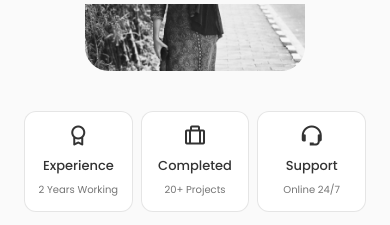
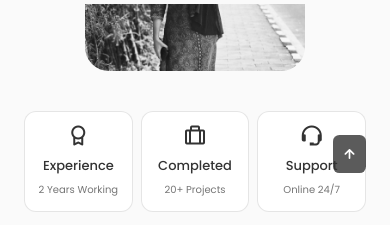
Before and after one commit to FidhaLatheef/Fidha-Portfolio, a React (Create React App) app: page / in a window 390 px wide. Shown: the part 840-1065 px from the top of the page. Built offline with nearby package versions, Linux system fonts and the light colour scheme.

Commit message:
scroll button added and header section design updated

```diff
--- a/src/App.js
+++ b/src/App.js
@@ -11,6 +11,7 @@
 import Testimonials from './components/Testimonials/Testimonials';
 import Contact from './components/Contact/Contact';
 import Footer from './components/Footer/Footer';
+import ScrollUp from './components/ScrollUp/ScrollUp';
 
 const App = () => {
 
@@ -31,8 +32,10 @@
         <Qualification />
         <Testimonials />
         <Contact />
-        <Footer />
       </main>
+
+      <Footer />
+      <ScrollUp />
     </>
   )
 }
--- a/src/components/Contact/Contact.jsx
+++ b/src/components/Contact/Contact.jsx
@@ -71,12 +71,12 @@
                                 data: '8714234014',
                                 link: 'https://wa.me/+918714234014?text=Hello%20Fidha,%20I%20would%20like%20to%20get%20in%20touch%20with%20you.',
                             },
-                            {
-                                icon: 'bx bxl-instagram',
-                                title: 'Instagram',
-                                data: '_f1.dha._',
-                                link: 'https://www.instagram.com/_f1.dha._',
-                            },
+                            // {
+                            //     icon: 'bx bxl-instagram',
+                            //     title: 'Instagram',
+                            //     data: '_f1.dha._',
+                            //     link: 'https://www.instagram.com/_f1.dha._',
+                            // },
                         ].map((item, index) => (
                             <div className="contact__card" key={index}>
                                 <i className={`${item.icon} contact__card-icon`}></i>
--- a/src/components/Header/Header.jsx
+++ b/src/components/Header/Header.jsx
@@ -17,6 +17,15 @@
       localStorage.setItem('theme', 'light');
     }
   };
+/*================= Change Background Header================== */
+  window.addEventListener("scroll", function () {
+    const header = this.document.querySelector(".header");
+    // when the scroll is higher than 200 viewport height, add the
+    // show-header class to a tag with the header tag
+    if (this.scrollY >= 80) header.classList.add
+      ("show-header")
+    else header.classList.remove("show-header")
+})
 
   useEffect(() => {
     const savedTheme = localStorage.getItem('theme');
--- a/src/components/Header/header.css
+++ b/src/components/Header/header.css
@@ -91,6 +91,12 @@
   .nav__close:hover {
     color: var(--title-color-dark);
   }
+
+  /*----------Change backgnd header--------*/
+.show-header {
+    box-shadow: 0 -1px 4px rgba(0, 0, 0, 0.15);
+}
+
 /*---------------------Break Points--------------*/
 @media screen and (max-width:768px) {
     .header {
--- /dev/null
+++ b/src/components/ScrollUp/ScrollUp.jsx
@@ -0,0 +1,22 @@
+import React from 'react'
+import "./scrollup.css"
+
+function ScrollUp() {
+
+  window.addEventListener("scroll", function () {
+    const scrollUp = this.document.querySelector(".scrollup");
+    // when the scroll is higher than 560 viewport height, add the
+    // show-scroll class to a tag with the scroll-top class
+    if (this.scrollY >= 560) scrollUp.classList.add
+      ("show-scroll")
+    else scrollUp.classList.remove("show-scroll")
+})
+
+  return (
+    <a href="#home" className="scrollup">
+      <i className="uil uil-arrow-up scrollup__icon"></i>
+    </a>
+  )
+}
+
+export default ScrollUp
--- /dev/null
+++ b/src/components/ScrollUp/scrollup.css
@@ -0,0 +1,47 @@
+.scrollup {
+    position: fixed;
+    right: 2.5rem;
+    bottom: -20%;
+    background-color: var(--title-color);
+    opacity: 0.8;
+    padding: 0.3rem 0.5rem;
+    border-radius: 0.4rem;
+    z-index: var(--z-tooltip);
+    transition: .4s;
+}
+.scrollup__icon {
+    font-size: 1.5rem;
+    color: var(--container-color);
+}
+.scrollup:hover {
+    background-color: var(--title-color-dark);
+}
+
+/* Show Scroll */
+.show-scroll {
+    bottom: 3rem;
+}
+
+
+/*---------------------Break Points--------------*/
+@media screen and (max-width:992px) {
+    .scrollup {
+        right: 1.5rem;
+        padding: 0.25rem 0.4rem;
+    }
+
+    .scrollup__icon {
+        font-size: 1.25rem;
+    }
+  }
+  @media screen and (max-width:768px) {
+    .show-scroll{
+        bottom: 4rem;
+    }
+
+  }
+  @media screen and(max-width:350px){
+ .scrollup {
+    right: 1rem;
+ }
+  }
```
